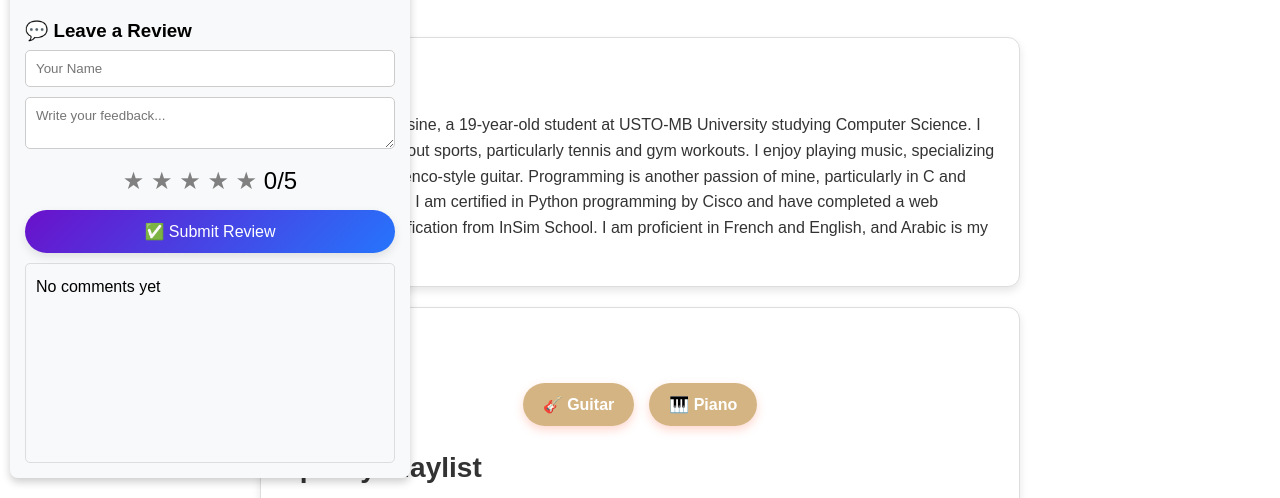
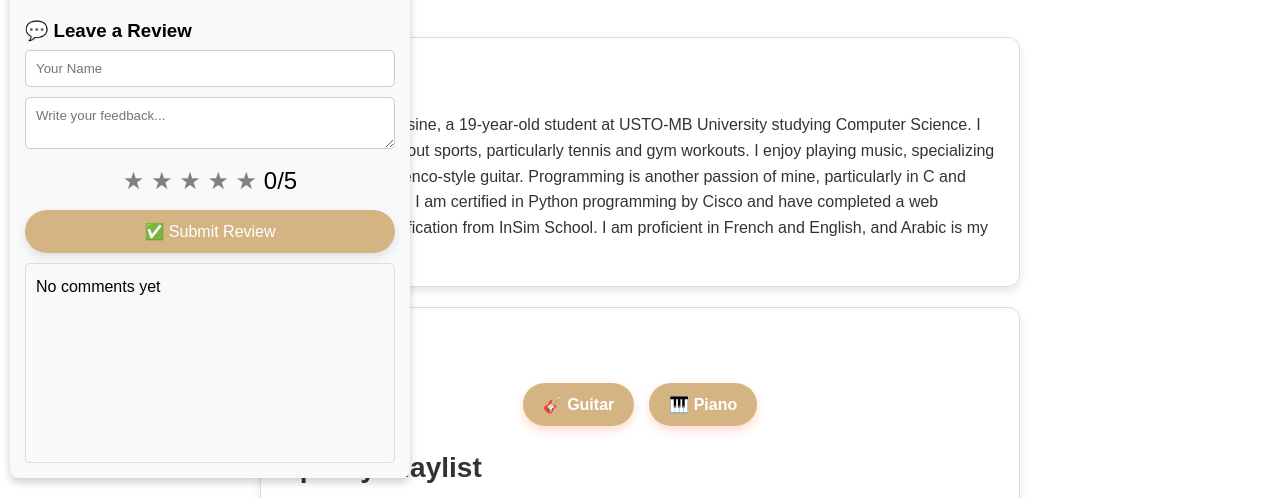
Before and after one commit to louzerkthebestincode/index, a plain HTML site: page index.html in a window 1280 px wide. Shown: the part 225-723 px from the top of the page. Drawn offline with Linux system fonts and the light colour scheme; grey boxes are pictures that could not be loaded.

Commit message:
Update index.html

```diff
--- a/index.html
+++ b/index.html
@@ -651,7 +651,7 @@
         }
 
         .submit-button {
-            background: linear-gradient(135deg, #6a11cb, #2575fc);
+            background: linear-gradient(135deg, #d4b483,#d4b483);
             color: white;
             font-size: 16px;
             padding: 12px 20px;
```
